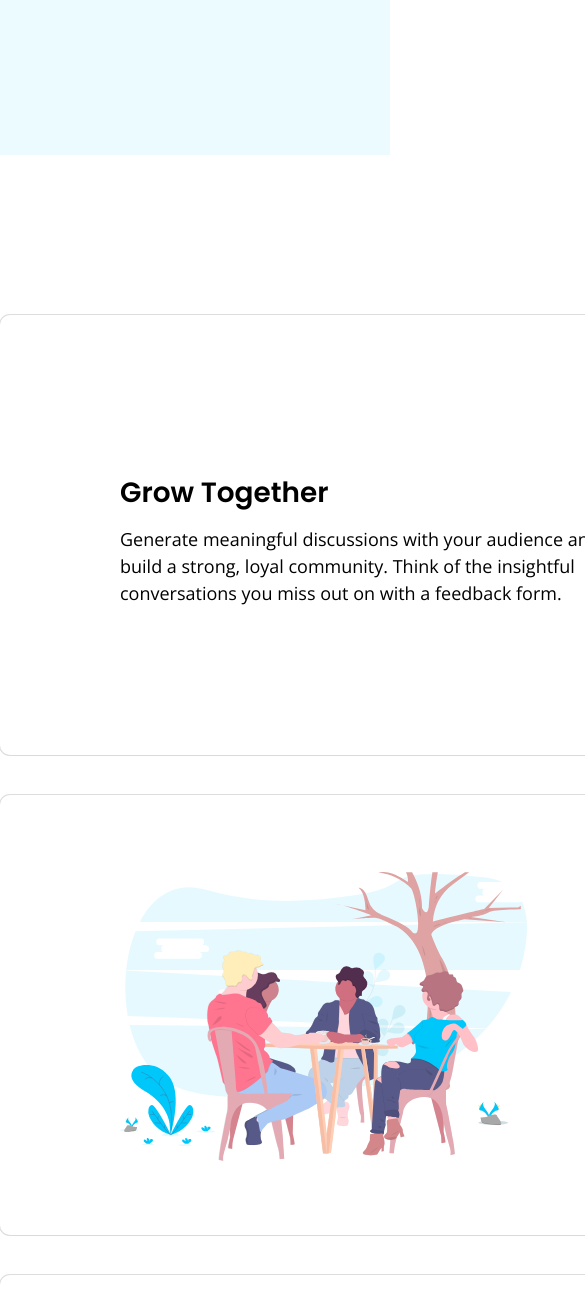
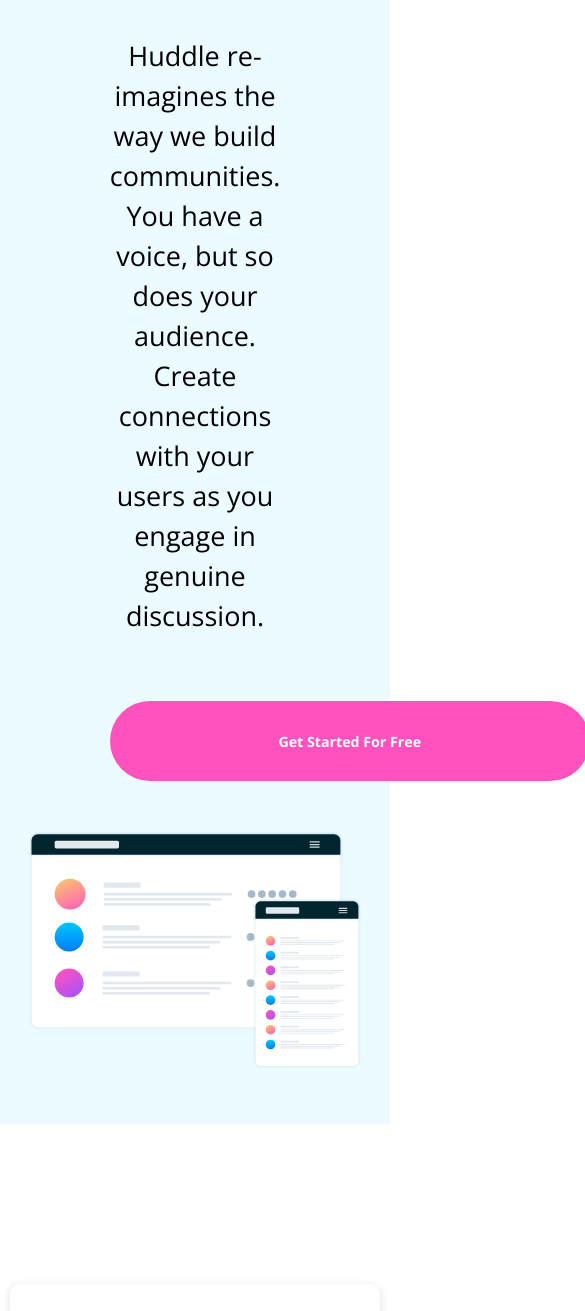
Before and after one commit to Luis15Herr/Huddle-landing-page-with-alternating-feature-blocks---Frontend-Mentor, a plain HTML site: page index.html in a window 390 px wide. Shown: the part 689-2000 px from the top of the page, 585 px wide, since content can reach past the window. Drawn offline with nearby package versions, Linux system fonts and the light colour scheme.

Commit message:
Tablet view 80%

```diff
--- a/style.scss
+++ b/style.scss
@@ -48,6 +48,7 @@ body {
   top: -3px;
   font-weight: 700;
   font-size: 0.75em;
+  box-shadow: rgba(100, 100, 111, 0.2) 0px 7px 29px 0px;
   &:hover {
     cursor: pointer;
   }
@@ -117,8 +118,7 @@ body {
 }
 .second__card {
   height: 440px;
-  box-shadow: rgb(0 0 0 / 2%) 0px 1px 3px 0px,
-    rgb(27 31 35 / 15%) 0px 0px 0px 1px;
+  box-shadow: rgba(99, 99, 99, 0.2) 0px 2px 8px 0px;
   margin-bottom: 40px;
   border-radius: 10px;
   display: grid;
@@ -165,6 +165,8 @@ body {
   position: relative;
 }
 .call__inner {
+  box-shadow: rgb(100 100 111 / 20%) 0px 7px 15px 0px;
+
   position: absolute;
   width: 800px;
   height: 280px;
@@ -323,3 +325,127 @@ body {
   text-align: right;
   font-family: $headings;
 }
+
+@media screen and (max-width: 1280px) {
+  .container,
+  .copy {
+    width: 95%;
+  }
+  .second__img img {
+    width: 85%;
+    right: 0;
+  }
+}
+
+@media screen and (max-width: 800px) {
+  .first__section {
+    height: auto;
+    padding-bottom: 100px;
+    .container {
+      flex-wrap: wrap;
+    }
+  }
+
+  .first__content {
+    width: 100%;
+    text-align: center;
+    padding: 0 100px;
+  }
+  .first__text {
+    font-size: 1.5em;
+    line-height: 40px;
+    margin-top: 50px;
+    margin-bottom: 65px;
+  }
+  .first__btn {
+    width: 480px;
+    height: 80px;
+    border-radius: 60px;
+    margin: 0 auto;
+  }
+  .first__img {
+    width: 100%;
+    img {
+      left: 50%;
+      transform: translateX(-50%);
+    }
+  }
+  .call__inner {
+    width: 95%;
+  }
+  .first__tittle {
+    margin-top: 255px;
+  }
+  .second__card {
+    height: auto;
+    grid-template-columns: 1fr;
+    padding: 100px;
+    &:nth-child(2) {
+      .second__content {
+        padding-left: 0;
+        padding-right: 0;
+      }
+      .second__img img {
+        right: 0;
+        top: 4px;
+      }
+    }
+    &:nth-child(3) {
+      .second__content {
+        padding-right: 15px;
+      }
+    }
+  }
+  .second__content {
+    order: 2;
+    padding: 0;
+    text-align: center;
+    margin-top: 115px;
+  }
+  .second__tittle {
+    font-size: 2.2em;
+  }
+  .second__text {
+    font-size: 1.5em;
+    line-height: 40px;
+  }
+  .second__img {
+    order: 1;
+
+    img {
+      width: 100%;
+      right: 0;
+      left: 50%;
+      transform: translateX(-50%);
+    }
+  }
+
+  .footer {
+    height: auto;
+    .container {
+      grid-template-columns: 1fr;
+    }
+  }
+  .footer__column {
+    color: #fff;
+    &:first-child {
+      padding-right: 0;
+    }
+    &:nth-child(2) {
+      .footer__links {
+        padding-top: 80px;
+      }
+    }
+    &:nth-child(3) {
+      .footer__links {
+        padding-left: 0;
+      }
+    }
+    &:nth-child(4) {
+      padding: 0;
+    }
+  }
+  .footer__links {
+    padding: 0;
+  }
+}
```
Also changed, not shown: style.css, 1 other file.
